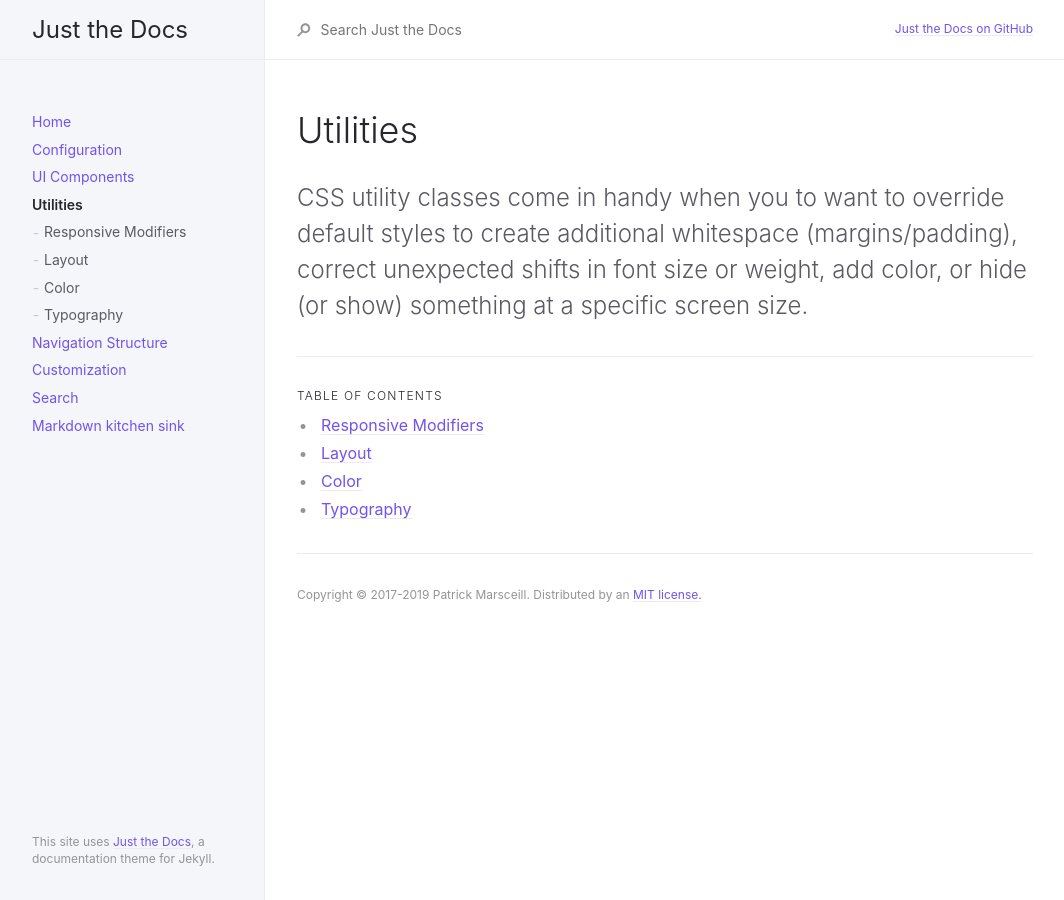
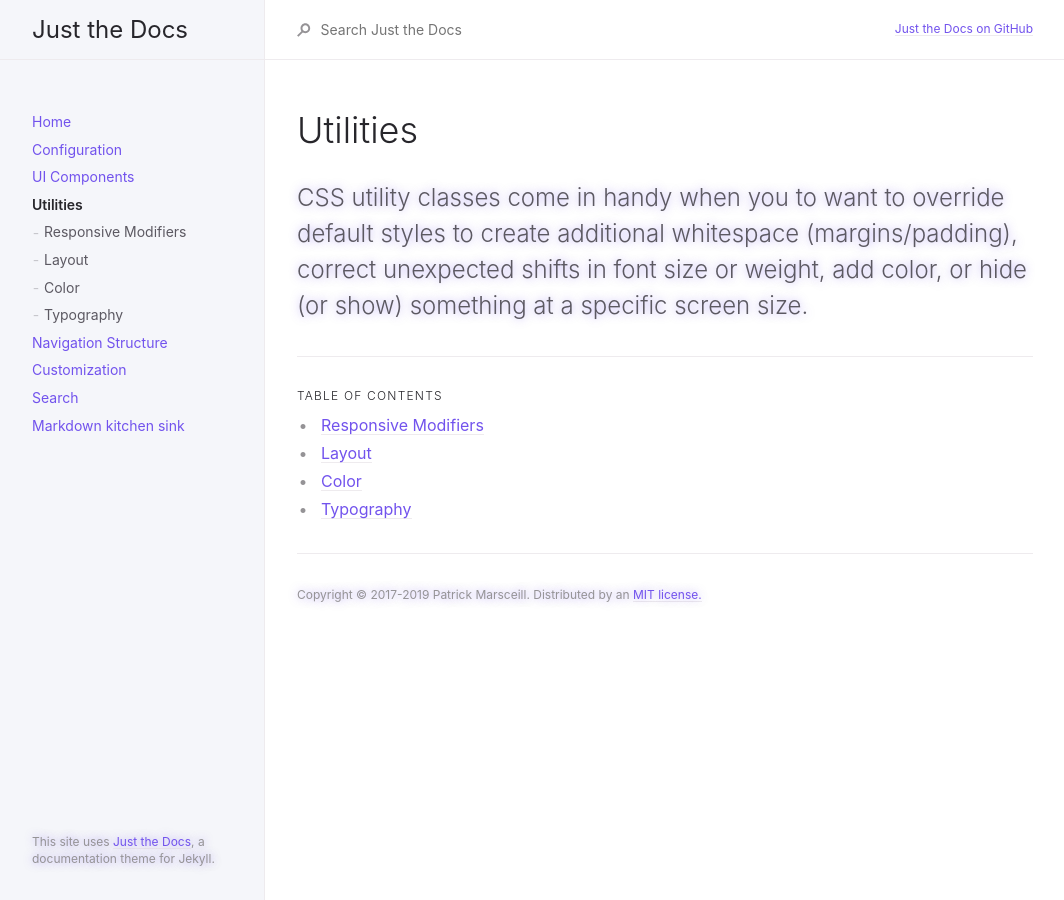
Before and after one commit to CompileZero/elixir-phoenix-learning-kit, a Jekyll site: the page built from website/docs/utilities/utilities.md, in a window 1280 px wide. Shown: the whole page, without its empty margins (107-1171 px from the left). Built offline with Jekyll 4.4.1, drawn with Linux system fonts in a browser that asks for light colours.

Commit message:
updated theme for jekyll

```diff
--- a/website/_config.yml
+++ b/website/_config.yml
@@ -19,7 +19,22 @@ baseurl: "/just-the-docs" # the subpath of your site, e.g. /blog
 url: "https://pmarsceill.github.io" # the base hostname & protocol for your site, e.g. http://example.com
 
 permalink: pretty
-exclude: ["node_modules/", "*.gemspec", "*.gem", "Gemfile", "Gemfile.lock", "package.json", "package-lock.json",  "script/", "LICENSE.txt", "lib/", "bin/", "README.md", "Rakefile"]
+exclude:
+  [
+    "node_modules/",
+    "*.gemspec",
+    "*.gem",
+    "Gemfile",
+    "Gemfile.lock",
+    "package.json",
+    "package-lock.json",
+    "script/",
+    "LICENSE.txt",
+    "lib/",
+    "bin/",
+    "README.md",
+    "Rakefile",
+  ]
 
 # Set a path/url to a logo that will be displayed instead of the title
 #logo: "/assets/images/just-the-docs.png"
@@ -39,7 +54,7 @@ aux_links:
     - "//github.com/pmarsceill/just-the-docs"
 
 # Footer content appears at the bottom of every page's main content
-footer_content: "Copyright &copy; 2017-2019 Patrick Marsceill. Distributed by an <a href=\"https://github.com/pmarsceill/just-the-docs/tree/master/LICENSE.txt\">MIT license.</a>"
+footer_content: 'Copyright &copy; 2017-2019 Patrick Marsceill. Distributed by an <a href="https://github.com/pmarsceill/just-the-docs/tree/master/LICENSE.txt">MIT license.</a>'
 
 # Color scheme currently only supports "dark" or nil (default)
 color_scheme: nil
--- a/website/_sass/custom/custom.scss
+++ b/website/_sass/custom/custom.scss
@@ -2,7 +2,8 @@
 //// Typography
 ////
 
-//$body-font-family: -apple-system, BlinkMacSystemFont, "helvetica neue", helvetica, roboto, noto, "segoe ui", arial, sans-serif;
+$body-font-family: -apple-system, BlinkMacSystemFont, "helvetica neue",
+  helvetica, roboto, noto, "segoe ui", arial, sans-serif;
 //$mono-font-family: "SFMono-Regular", Menlo, Consolas, Monospace;
 //$root-font-size: 16px;         // Base font-size for rems
 //$body-line-height: 1.4;
@@ -57,7 +58,7 @@
 //$table-background-color: $white;
 //$code-background-color: $grey-lt-000;
 
-//$body-text-color: $grey-dk-100;
+//$body-text-color: #fff;
 //$body-heading-color: $grey-dk-300;
 //$search-result-preview-color: $grey-dk-000;
 //$nav-child-link-color: $grey-dk-100;
--- a/website/_sass/overrides.scss
+++ b/website/_sass/overrides.scss
@@ -1,3 +1,10 @@
 //
 // Custom overrides from a user.
 //
+
+// Add glow effect
+body {
+  p {
+    text-shadow: 0px 0px 8px rgba($color: $link-color, $alpha: 0.5);
+  }
+}
```
Also changed, not shown: website/index.md (+12 -0 lines).
